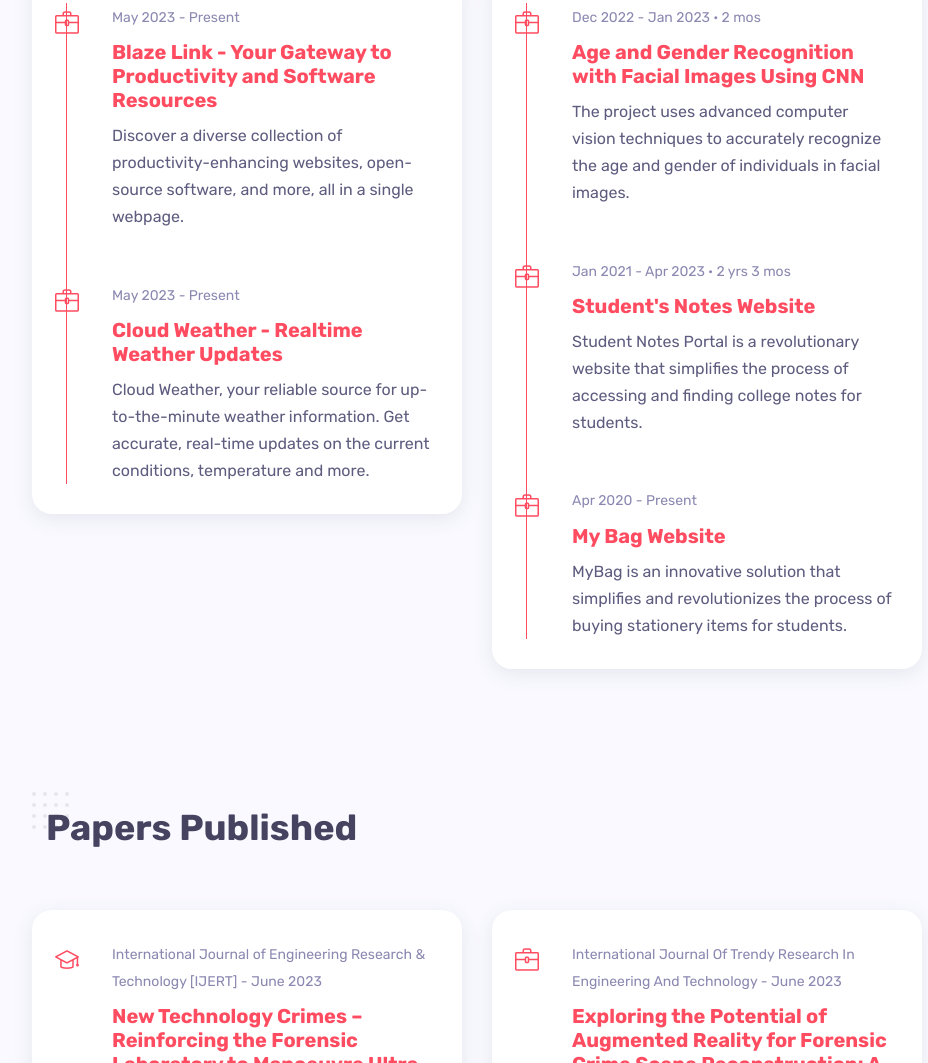
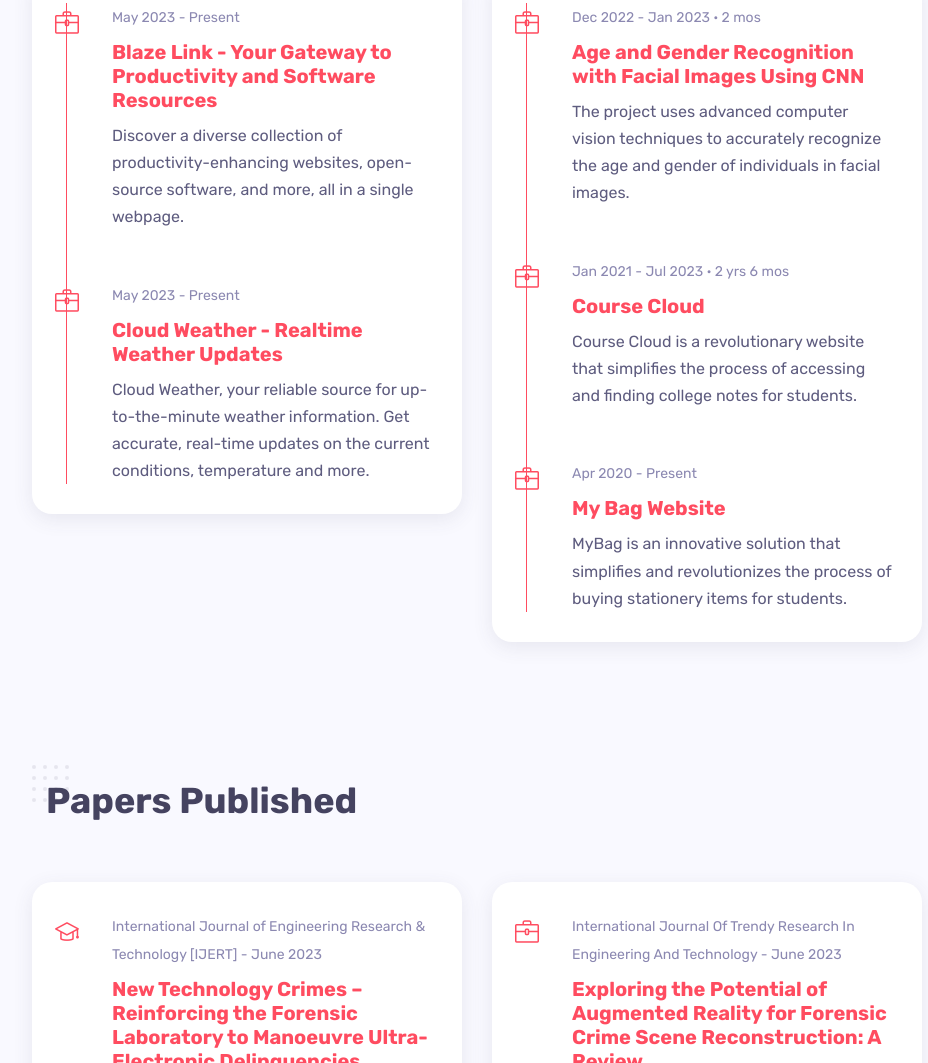
Before and after one commit to prharshith/prharshith.github.io, a plain HTML site: page index.html in a window 1280 px wide. Shown: the part 3019-4082 px from the top of the page, without its empty margins (218-1146 px from the left). Drawn offline with Linux system fonts and the light colour scheme; files whose address does not match are found by name.

Commit message:
data update

```diff
--- a/index.html
+++ b/index.html
@@ -589,9 +589,9 @@ I'm a Hyderabad-based technophile passionate about the societal impact of modern
 						<!-- timeline item -->
 						<div class="timeline-container wow fadeInUp" data-wow-delay="0.4s">
 							<div class="content">
-								<span class="time"> Jan 2021 - Apr 2023 · 2 yrs 3 mos</span>
-								<h3 class="title hover-underline-animation"><a href="https://studentnotesportal.pages.dev" target="_blank">Student's Notes Website</a></h3>
-								<p>Student Notes Portal is a revolutionary website that simplifies the process of accessing and finding college notes for students.</p>
+								<span class="time"> Jan 2021 - Jul 2023 · 2 yrs 6 mos</span><br>
+								<h3 class="title hover-underline-animation"><a href="https://coursecloud.pages.dev" target="_blank">Course Cloud</a></h3>
+								<p>Course Cloud is a revolutionary website that simplifies the process of accessing and finding college notes for students.</p>
 							</div>
 						</div>
 
```
